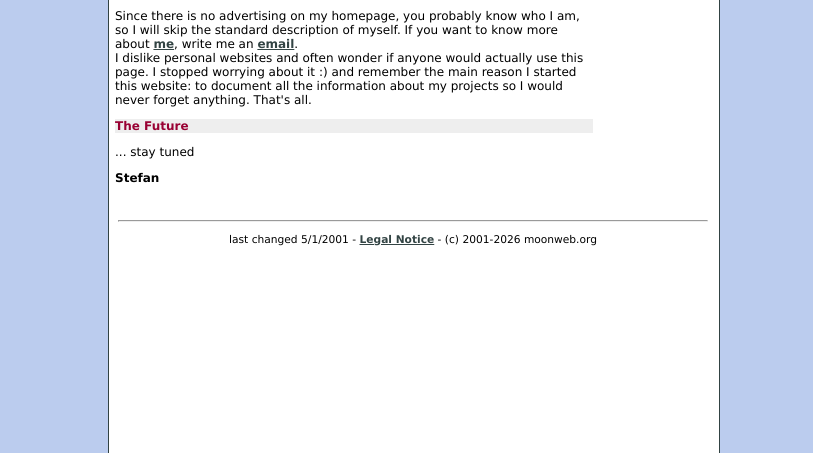
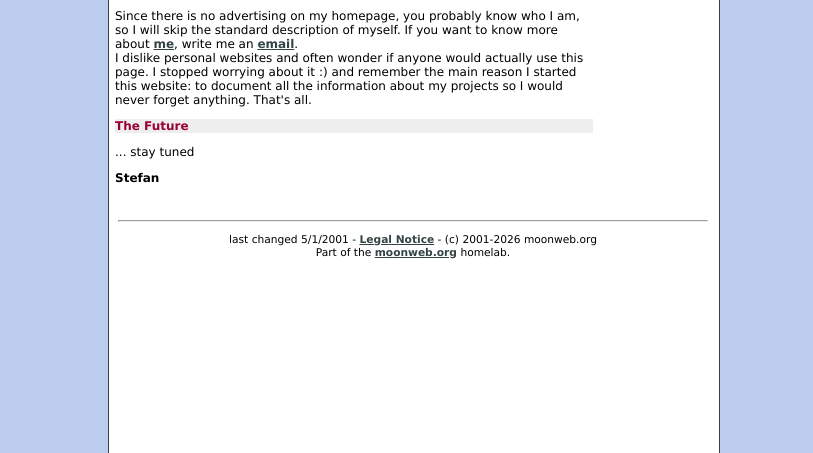
Before and after one commit to skoelle/moonweb-www, an Eleventy site: page src/index.md in a window 1280 px wide. Shown: the part 347-800 px from the top of the page, without its empty margins (0-813 px from the left). Built offline with nearby package versions, Linux system fonts and the light colour scheme; Eleventy itself is replaced by a stand-in of ours; files that its build step writes are made by us from their sources.

Commit message:
backlink to hub.moonweb.org

```diff
--- a/src/_includes/layout.njk
+++ b/src/_includes/layout.njk
@@ -82,7 +82,8 @@
 <hr>
 <p class="footer">
   {% if lastChanged %}last changed {{ lastChanged }} - {% endif %}
-  <a href="/legal-notice/">Legal Notice</a> - (c) 2001-2026 moonweb.org
+  <a href="/legal-notice/">Legal Notice</a> - (c) 2001-2026 moonweb.org<br>
+  Part of the <a href="https://hub.moonweb.org">moonweb.org</a> homelab.
 </p>
 </td></tr></table>
 </td></tr>
```
